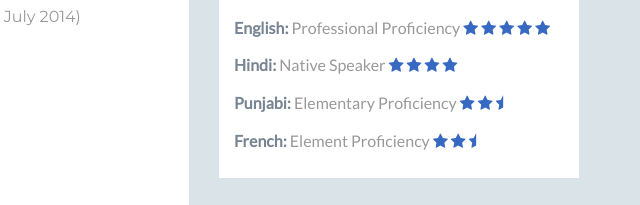
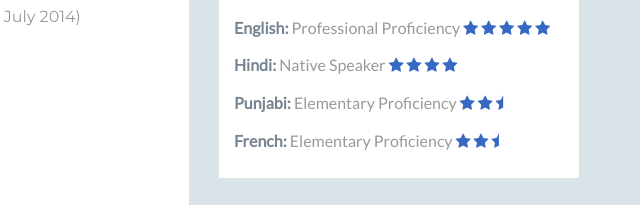
Before and after one commit to kazekagegaara/kazekagegaara.github.io, a plain HTML site: page index.html in a window 1280 px wide. Shown: the part 1100-1305 px from the top of the page, 631-1271 px from the left. Drawn offline with Linux system fonts and the light colour scheme.

Commit message:
Fixed a minor typo

```diff
--- a/index.html
+++ b/index.html
@@ -236,7 +236,7 @@
                                 </li><!--//item-->
                                 <li class="item">
                                     <span class="title"><strong>French:</strong></span>
-                                    <span class="level">Element Proficiency <br class="visible-sm visible-xs"/><i class="fa fa-star"></i> <i class="fa fa-star"></i> <i class="fa fa-star-half"></i></span>
+                                    <span class="level">Elementary Proficiency <br class="visible-sm visible-xs"/><i class="fa fa-star"></i> <i class="fa fa-star"></i> <i class="fa fa-star-half"></i></span>
                                 </li><!--//item-->
                             </ul>
                         </div><!--//content-->
```
